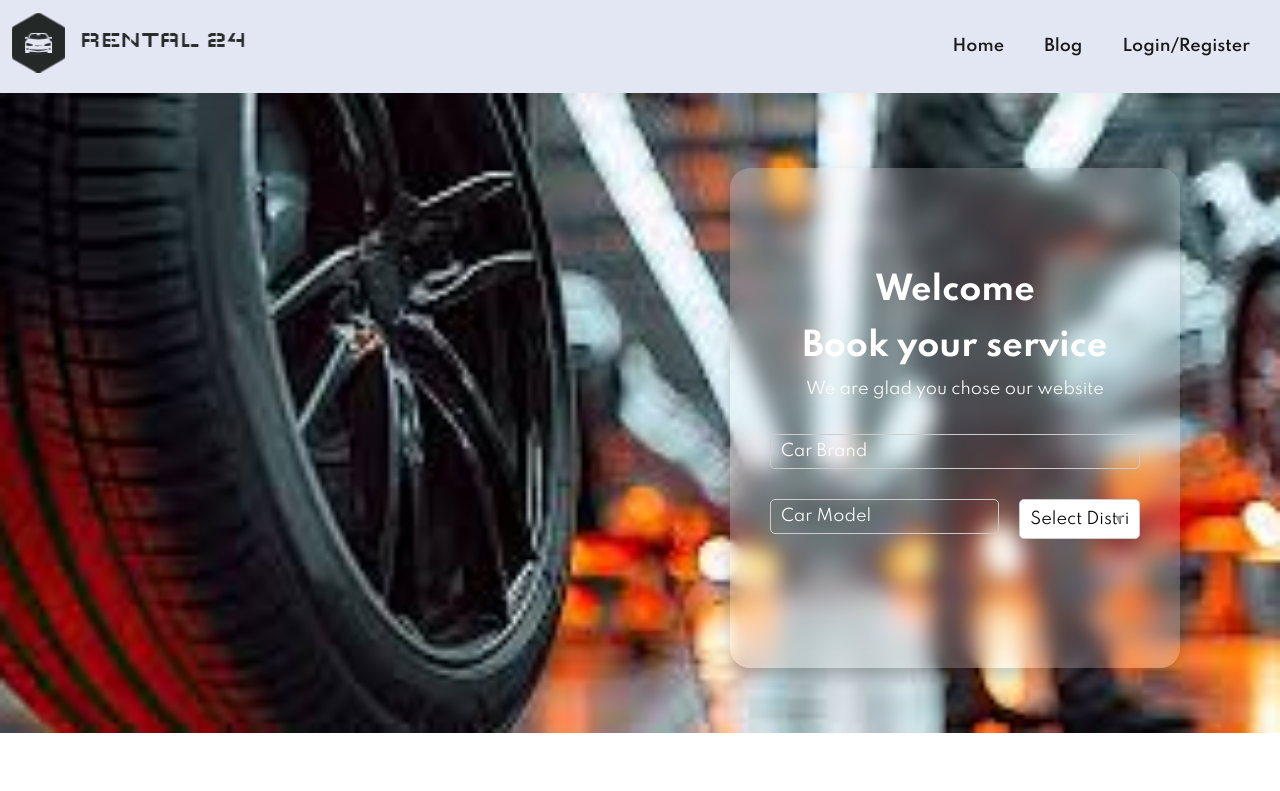
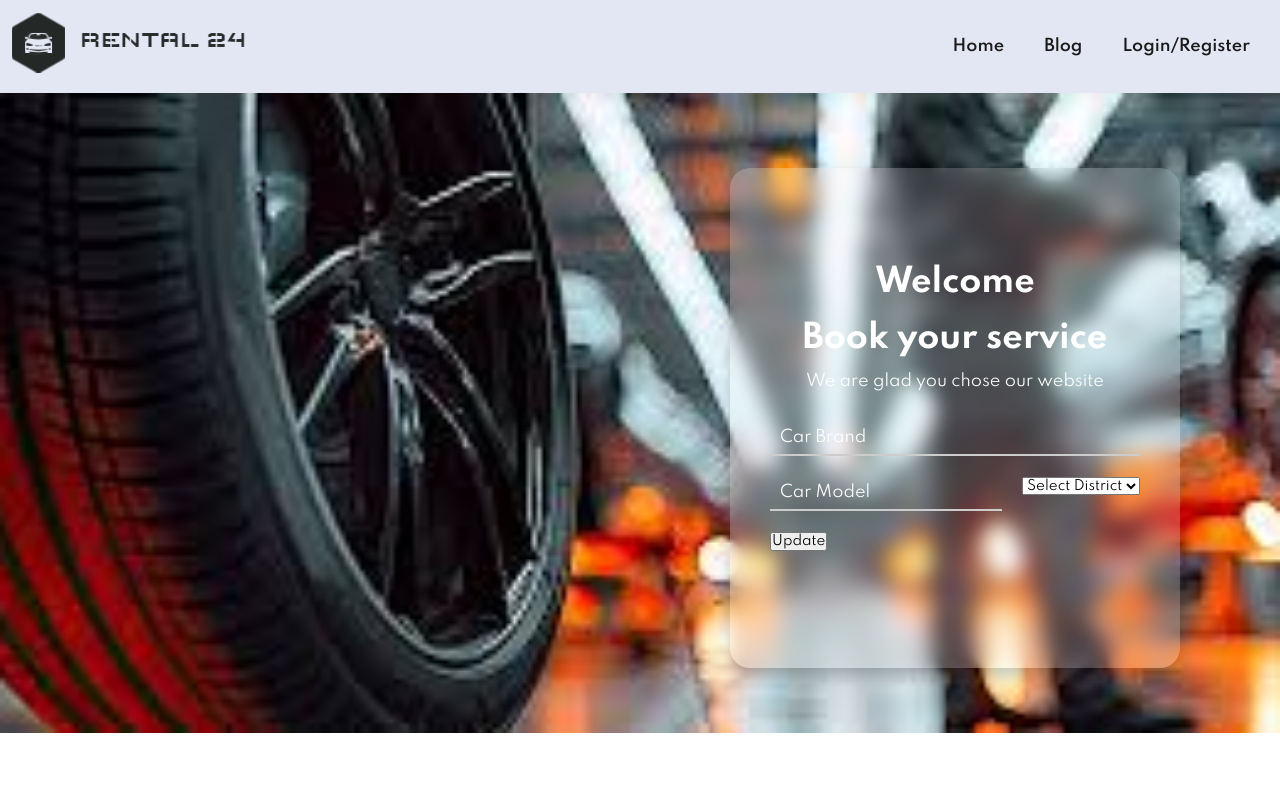
Before and after one commit to Bharaneedharan-K/Car-Service-Appoinment-Booking, a PHP site: page /home.html in a window 1280 px wide. Shown: the top 791 px of the page. Run offline with PHP 8.4, Linux system fonts and the light colour scheme; some libraries are stand-ins or nearby versions.

Commit message:
customer page update

```diff
--- a/customer/home.html
+++ b/customer/home.html
@@ -34,26 +34,31 @@
           <h2>Welcome</h2>
           <h4>Book your service</h4>
           <p>We are glad you chose our website</p>
-          <div class="search-container">
+          <form action="update_user.php" method="post" class="search-container">
               <div class="location-input">
-                  <input id="carBrand" type="text" placeholder="Car Brand" class="location">
+                  <input id="carBrand" name="carBrand" type="text" placeholder="Car Brand" class="location" required>
               </div>
               <div class="flex-inputs">
                   <div class="car-input">
-                      <input id="carModel" type="text" placeholder="Car Model">
+                      <input id="carModel" name="carModel" type="text" placeholder="Car Model" required>
                   </div>
                   <div class="district-input">
                       <div class="custom-select">
-                          <select id="district" required>
+                          <select id="district" name="district" required>
                               <option value="" disabled selected>Select District</option>
                               <option value="Chennai">Chennai</option>
                               <option value="Coimbatore">Coimbatore</option>
-                              <!-- Add more options as needed -->
+                              <!-- Additional district options here -->
+                              <option value="Kallakurichi">Kallakurichi</option>
                           </select>
                       </div>
                   </div>
               </div>
+              <!-- Update Button -->
+              <div class="update-button">
+                  <button type="submit">Update</button>
               </div>
+          </form>
       </div>
   </div>
 </section>
@@ -66,15 +71,20 @@
     <h2>Services</h2>
 </div>
 <section id="serviceD" class="section-p1">
+  <a href="garageService/index1.html">
       <div class="fe-box">
-            <img src="img/features/garage2.png" >
+          <img src="img/features/garage2.png">
           <h6>Garage Services</h6>
       </div>
+  </a>
+  <a href="home_services.html">
       <div class="fe-box">
-            <img src="img/features/car.jpg" >
+          <img src="img/features/car.jpg">
           <h6>Home Services</h6>
       </div>
+  </a>
 </section>
+
 
       <hr>
 
--- a/customer/style.css
+++ b/customer/style.css
@@ -671,54 +671,3 @@ tr:hover {
   margin-bottom: 20px;
 }
 }
-
-
-/* General styling */
-#hero .search-container input,
-#hero .search-container .custom-select select {
-    width: 100%;
-    padding: 10px;
-    margin: 5px 0;
-    font-size: 16px;
-    border: 1px solid #ccc;
-    border-radius: 5px;
-    box-sizing: border-box;
-}
-
-/* Custom select styling */
-.custom-select {
-    position: relative;
-    display: inline-block;
-    width: 100%;
-}
-
-.custom-select select {
-    appearance: none; /* Removes default styling */
-    -webkit-appearance: none;
-    -moz-appearance: none;
-    background-color: #fff;
-    padding: 10px;
-    font-size: 16px;
-    border: 1px solid #ccc;
-    border-radius: 5px;
-    cursor: pointer;
-}
-
-/* Add an arrow icon */
-.custom-select::after {
-    content: '▼';
-    position: absolute;
-    top: 50%;
-    right: 15px;
-    transform: translateY(-50%);
-    pointer-events: none;
-    font-size: 12px;
-    color: #999;
-}
-
-/* Remove outline on focus */
-.custom-select select:focus {
-    outline: none;
-    border-color: #66afe9;
-    box-shadow: 0 0 5px rgba(102, 175, 233, 0.6);
-}
```
Also changed, not shown: customer/update_user.php (added, +32 -0 lines), readme.txt. Lines whose indentation alone changed are shown as unchanged.
